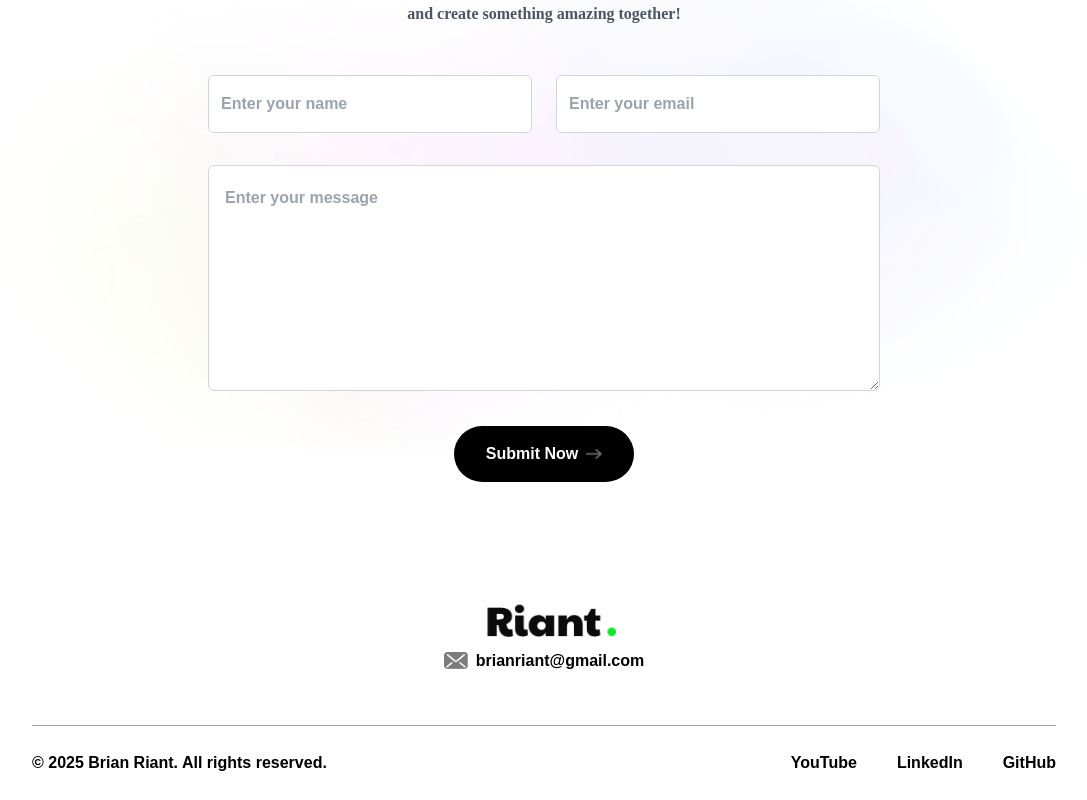
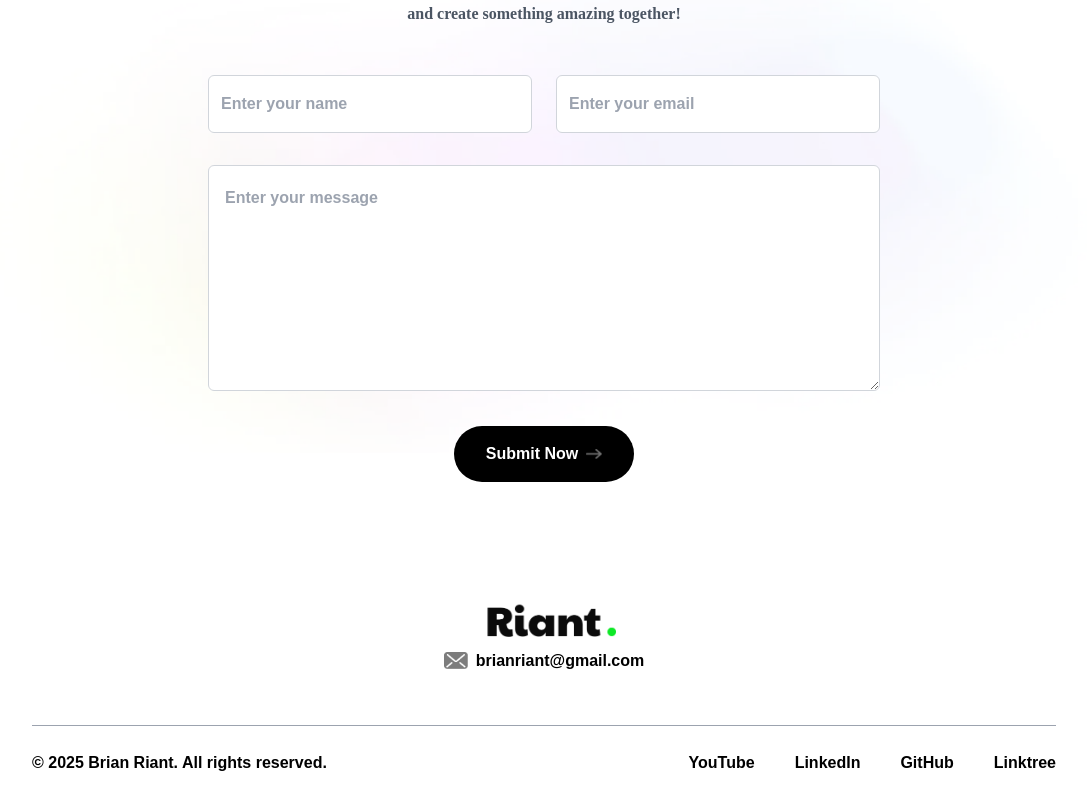
Before and after one commit to brianriant/brianriant_portfolio, a Next.js app: page / in a window 1280 px wide. Shown: the part 3756-4556 px from the top of the page, without its empty margins (96-1183 px from the left). Built offline with nearby package versions, Linux system fonts and the light colour scheme; a web font is replaced by a local one.

Commit message:
update footer

```diff
--- a/app/components/footer.jsx
+++ b/app/components/footer.jsx
@@ -63,6 +63,16 @@ const Footer = ({isDarkMode}) => {
               GitHub
             </a>
           </li>
+          <li>
+            <a
+              target="_blank"
+              rel="noopener noreferrer"
+              href="https://linktr.ee/brianriant"
+              aria-label="Brian Riant's Linktree"
+              className="hover:underline">
+              Linktree
+            </a>
+          </li>
         </ul>
       </div>
     </footer>
```
